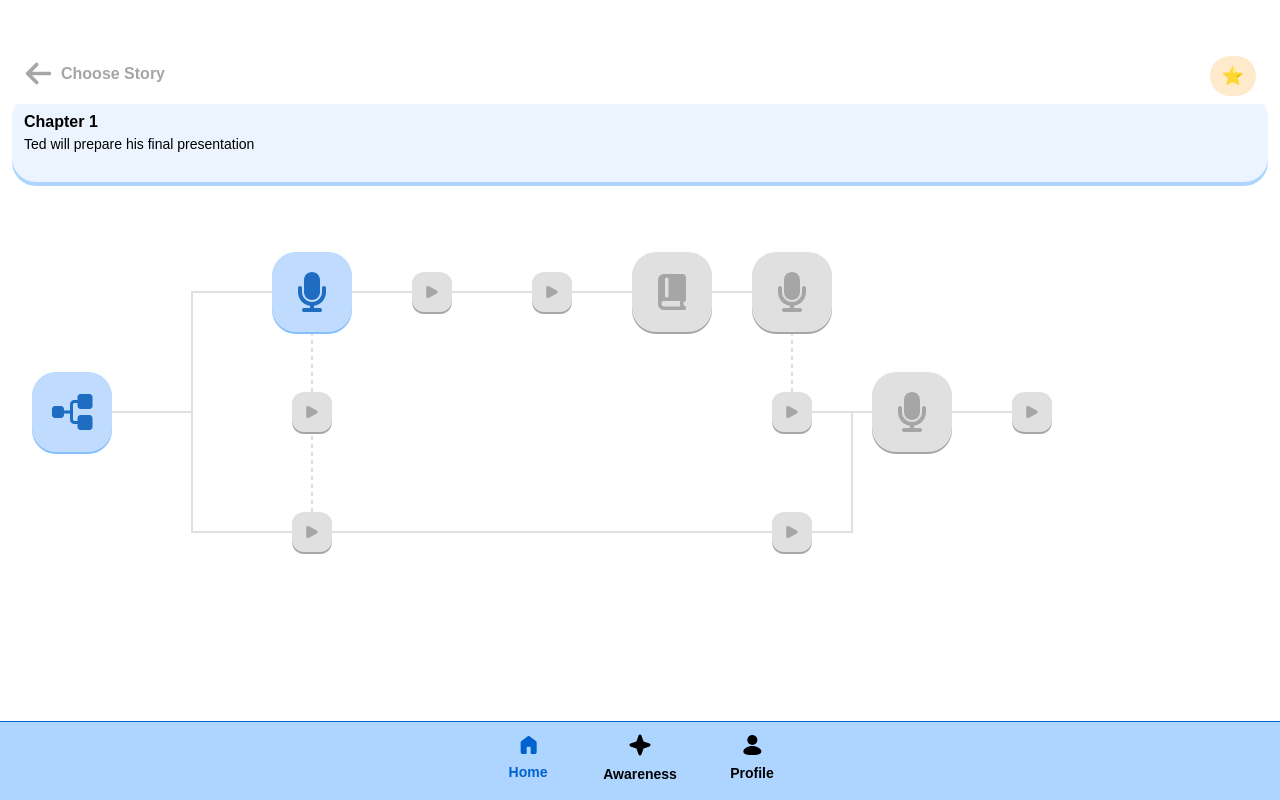
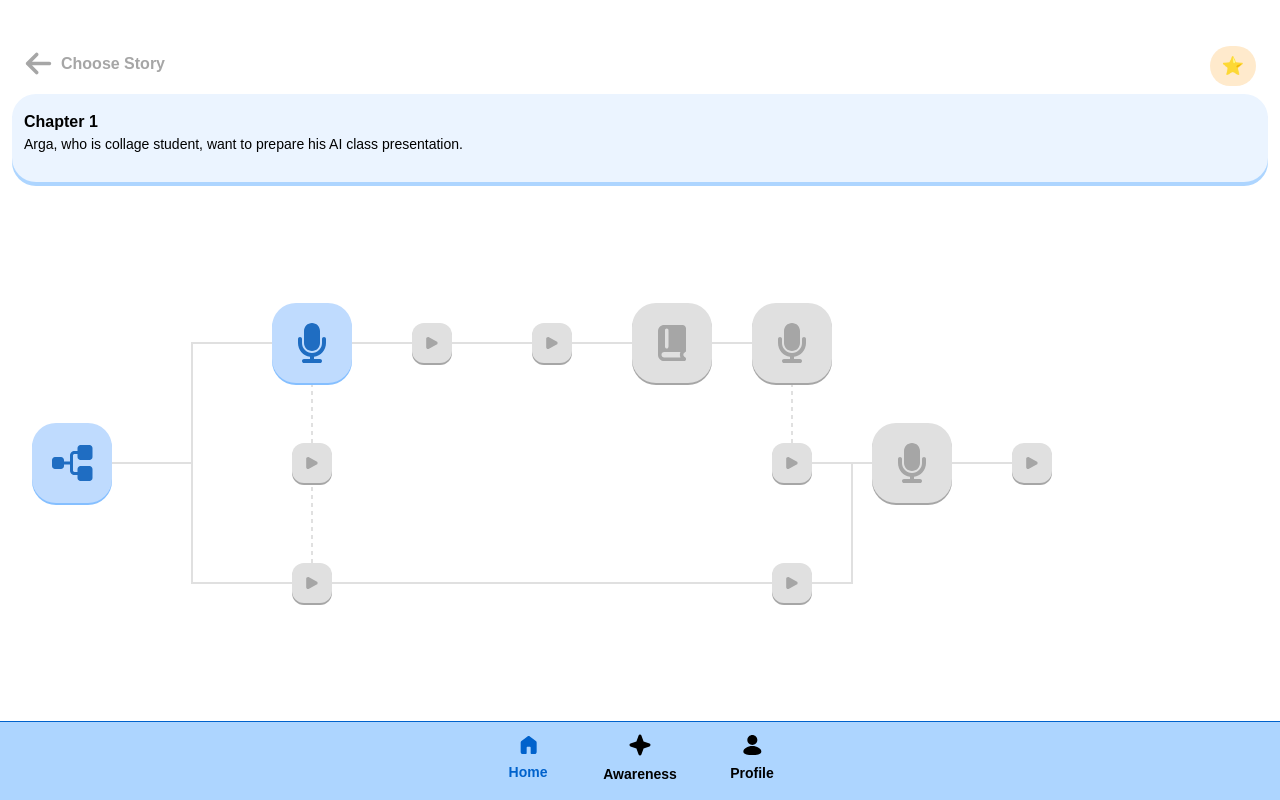
Before and after one commit to altafparves/pitchpro-fe, a Next.js app: page /story/1/1 in a window 1280 px wide. Built offline with nearby package versions, Linux system fonts and the light colour scheme; no server answers; sample sign-in values are in the browser's storage.

Commit message:
feat: Add page transition to chapter detail

```diff
--- a/src/app/(protected)/(main)/story/[storyId]/[chapterId]/page.jsx
+++ b/src/app/(protected)/(main)/story/[storyId]/[chapterId]/page.jsx
@@ -6,29 +6,32 @@ import { FontAwesomeIcon } from "@fortawesome/react-fontawesome";
 import { faArrowLeft } from "@fortawesome/free-solid-svg-icons";
 import SceneGraph from "@/app/components/SceneGraph";
 import PopupInfo from "@/app/components/PopupInfo";
+import PageTransitionWrapper from "@/app/animation/PageTransition";
 import { SelectedNodeProvider } from "@/app/context/SelectedNodeContext";
 export default function ChapterDetail() {
   const router = useRouter();
   const params = useParams();
   const storyId = params?.storyId;
   return (
+    <PageTransitionWrapper>
       <SelectedNodeProvider>
         <div className="bg-neutral-50 overflow-y-hidden w-full min-h-screen flex flex-col relative ">
-      <div className="bg-neutral-50 h-[104px] flex items-end justify-between py-2 fixed w-full z-40 px-6">
+          <div className="bg-neutral-50 h-[94px] flex items-end justify-between py-2 fixed w-full z-40 px-6">
             <button onClick={() => router.back()} className="flex flex-row gap-2 items-center p-2 pl-0 text-body text-neutral-300 font-semibold text">
               <FontAwesomeIcon icon={faArrowLeft} className="w-[29px] h-[29px]" />
               Choose Story
             </button>
             <XpChip></XpChip>
           </div>
-      <PopupInfo title="Chapter 1" desc="Ted will prepare his final presentation"></PopupInfo>
+          <PopupInfo title="Chapter 1" desc="Arga, who is collage student, want to  prepare his AI class presentation. "></PopupInfo>
           {/* story journey section */}
-      <div className="w-full mt-[104px] flex-grow relative overflow-x-auto">
+          <div className="w-full mt-[206px]  flex-grow relative overflow-x-auto">
             <div className="flex absolute top-0 bottom-0 items-center flex-grow overflow-y-hidden w-max px-8 gap-10 ">
               <SceneGraph />
             </div>
           </div>
         </div>
       </SelectedNodeProvider>
+    </PageTransitionWrapper>
   );
 }
```
Lines whose indentation alone changed are shown as unchanged.
